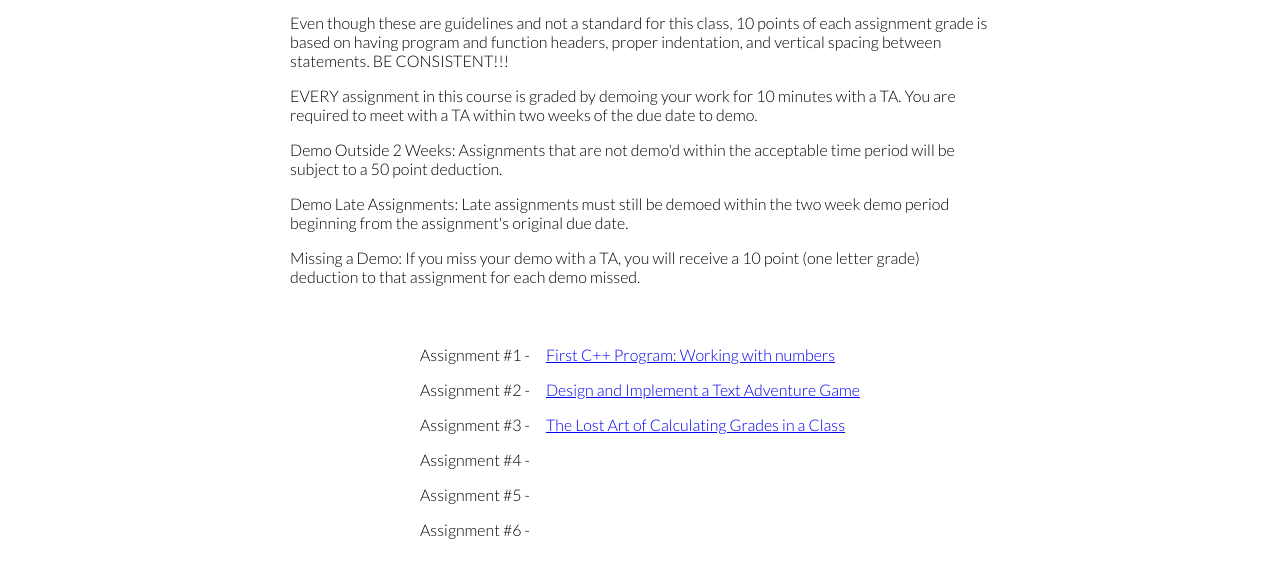
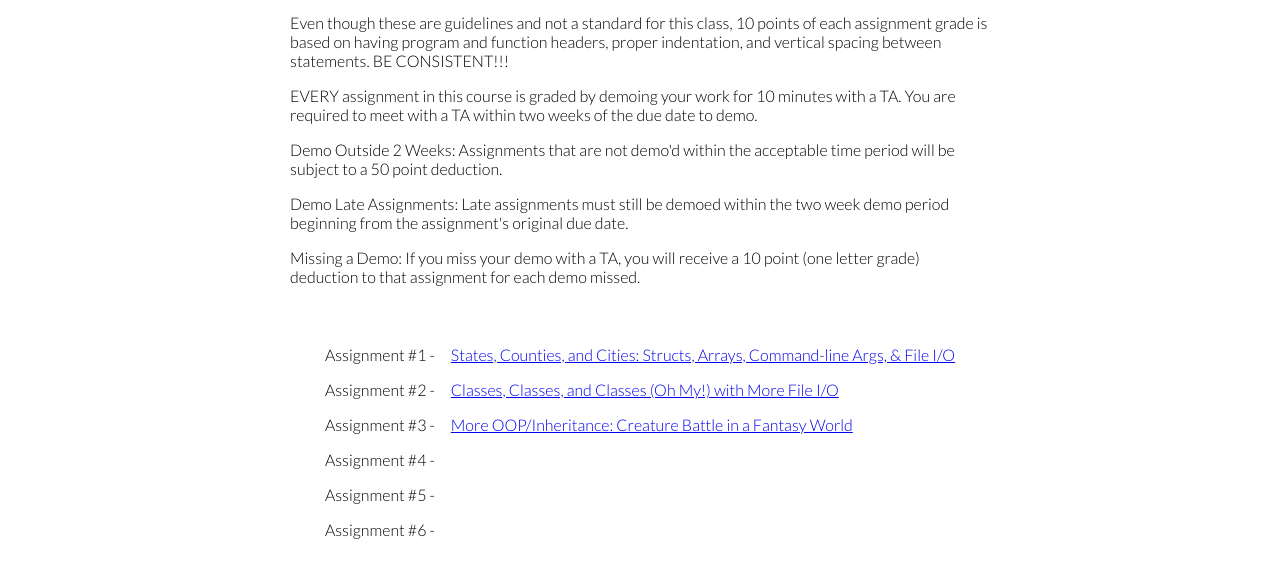
Before and after one commit to ConnorChristensen/WeeklyCalendar, a website: page pug/assignments.pug in a window 1280 px wide. Shown: the part 190-768 px from the top of the page. Drawn offline with nearby package versions, Linux system fonts and the light colour scheme; files that its build step writes are made by us from their sources.

Commit message:
updated some info on the bios, assignment and clubs pages

```diff
--- a/pug/TABios.pug
+++ b/pug/TABios.pug
@@ -6,6 +6,7 @@ html(lang="en")
         +head("..")
         title="TA Bios"
         link(href="TABios.css", rel="stylesheet")
+        script(type="text/javascript" src="../resources/js/autoMenuStick.js")
 
     body
         include ../resources/pug/navigation.pug
--- a/pug/assignments.pug
+++ b/pug/assignments.pug
@@ -31,15 +31,15 @@ body
             tr
                 td Assignment #1 -
                 td
-                    a(href="assign/assign1.pdf") First C++ Program: Working with numbers
+                    a(href="assign1.pdf") States, Counties, and Cities: Structs, Arrays, Command-line Args, &amp; File I/O
             tr
                 td Assignment #2 -
                 td
-                    a(href="assign/assign2.pdf") Design and Implement a Text Adventure Game
+                    a(href="assign2.pdf") Classes, Classes, and Classes (Oh My!) with More File I/O
             tr
                 td Assignment #3 -
                 td
-                    a(href="assign/assign3.pdf") The Lost Art of Calculating Grades in a Class
+                    a(href="assign3.pdf") More OOP/Inheritance: Creature Battle in a Fantasy World
             tr
                 td Assignment #4 -
                 td
--- a/pug/clubs.pug
+++ b/pug/clubs.pug
@@ -41,7 +41,7 @@ body
                     tr
                         td Website:
                         td
-                            a(href="http://lug.oregonstate.edu") http://lug.oregonstate.edu
+                            a(href="http://http://osuapp.club") http://http://osuapp.club
                     tr
                          td Mailing list:
                          td
```
